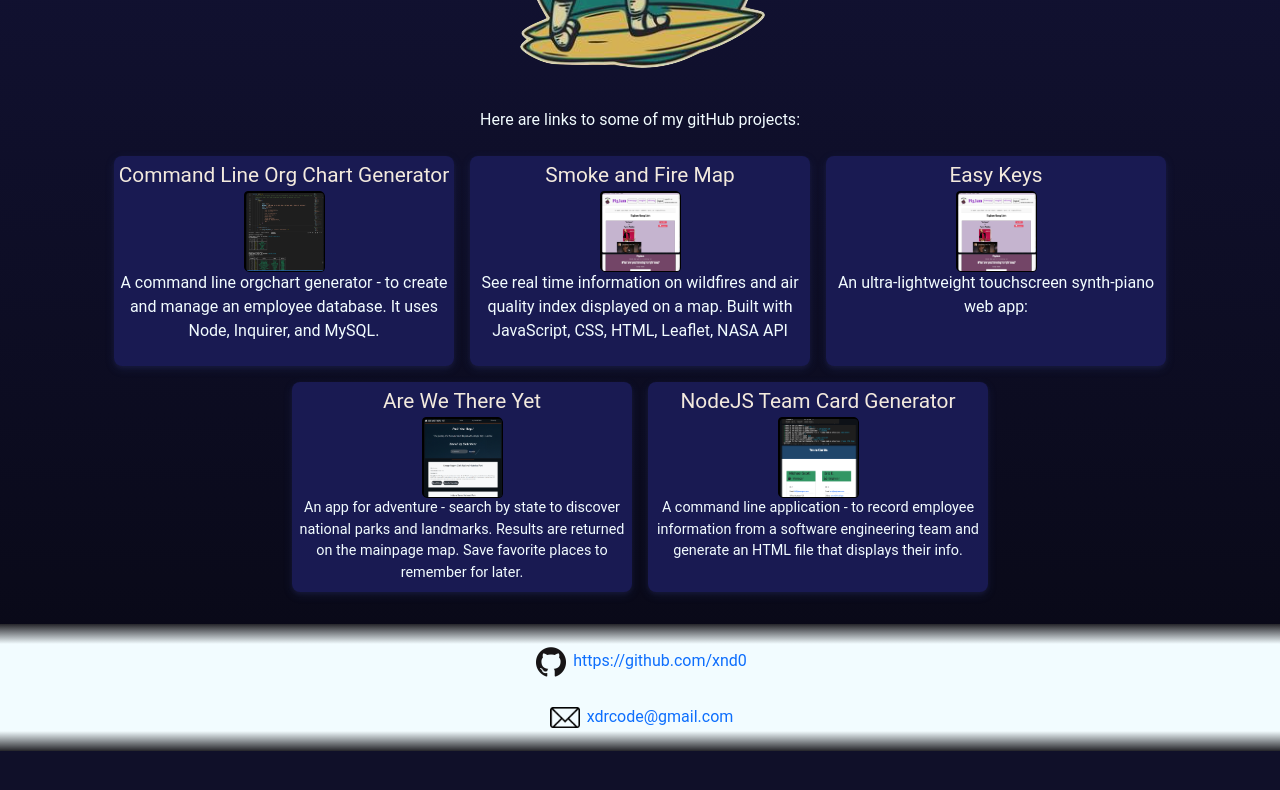
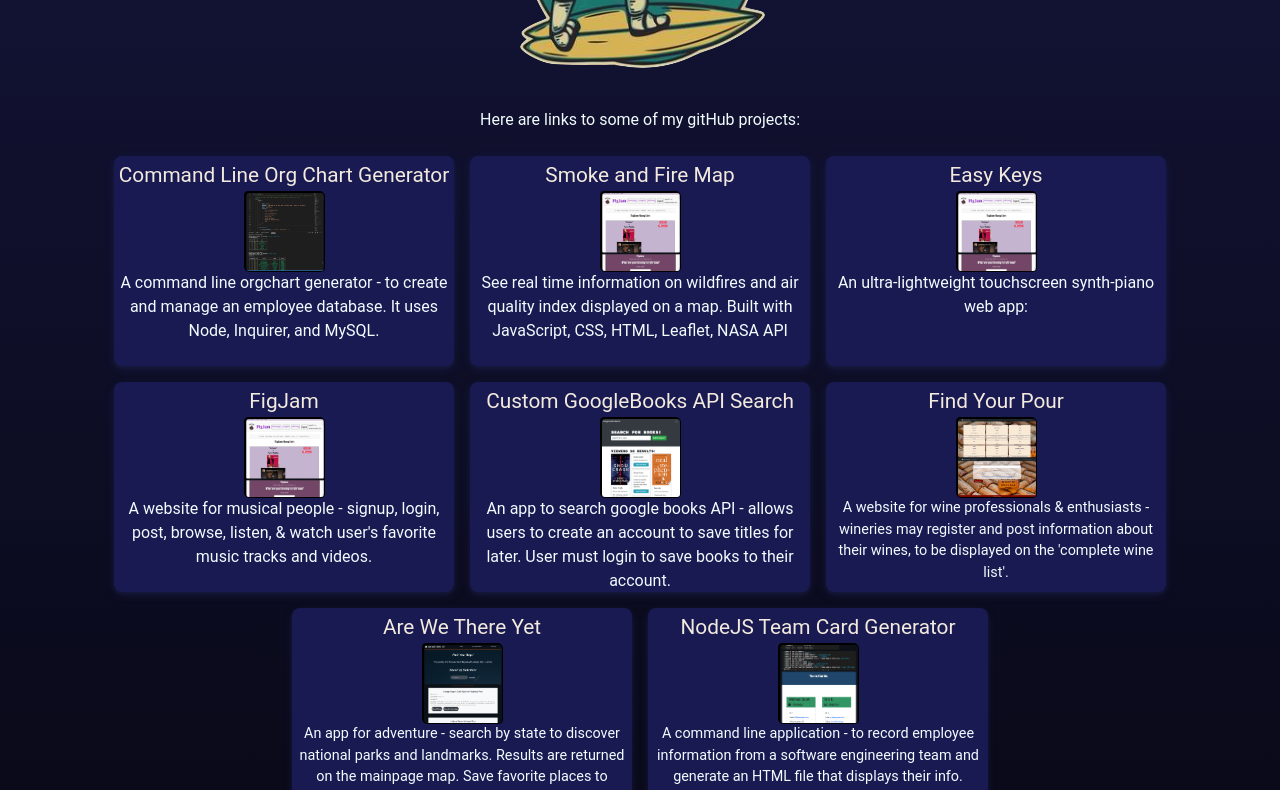
Before and after one commit to xnd0/portfolio-2022, a React (Create React App) app: page / in a window 1280 px wide. Shown: the part 441-1231 px from the top of the page. Before the commit the page ends 1192 px from the top, so only its background shows below. Built offline with nearby package versions, Linux system fonts and the light colour scheme.

Commit message:
more featured apps added to home page

```diff
--- a/src/components/pages/Home.js
+++ b/src/components/pages/Home.js
@@ -69,7 +69,7 @@ export default function Home() {
         </a>
 
         {/* <a href="https://supermarche-fromage-49994.herokuapp.com/"> */}
-        {/* <a href="https://github.com/xnd0/FigJam">
+        <a href="https://github.com/xnd0/FigJam">
         <section class="app-card">
           <div class="app-title"> FigJam </div>
           <section>
@@ -81,10 +81,10 @@ export default function Home() {
             </p>
           </section>
         </section>
-        </a> */}
+        </a>
 
         {/* <a href="https://vast-headland-20181.herokuapp.com/"> */}
-        {/* <a href="https://vast-headland-20181.herokuapp.com/">
+        <a href="https://vast-headland-20181.herokuapp.com/">
         <section class="app-card">
           <div class="app-title"> Custom GoogleBooks API Search </div>
           <section>
@@ -96,9 +96,9 @@ export default function Home() {
             </p>
           </section>
         </section>
-        </a> */}
+        </a>
 
-        {/* <a href="https://fierce-wildwood-04718.herokuapp.com/">
+        <a href="https://fierce-wildwood-04718.herokuapp.com/">
         <section class="app-card">
           <div class="app-title"> Find Your Pour </div>
           <section>
@@ -110,7 +110,7 @@ export default function Home() {
             </p>
           </section>
         </section>
-        </a> */}
+        </a>
 
         {/* <a href="https://xnd0.github.io/Are_We_There_Yet_Adventure_App/"> */}
         <a href="https://github.com/xnd0/Are_We_There_Yet_Adventure_App">
```
